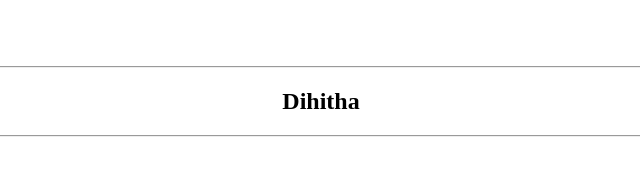
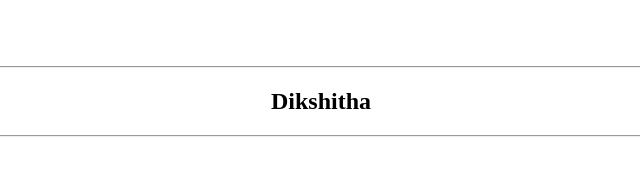
Before and after one commit to Devan-sridhar/Myproject_repo1, a plain HTML site: page index.html in a window 1280 px wide. Shown: the full height of the page, 319-959 px from the left. Drawn offline with Linux system fonts and the light colour scheme.

Commit message:
Modified

```diff
--- a/index.html
+++ b/index.html
@@ -4,6 +4,6 @@
 <hr>
 
 <center>
-<h2>Dihitha</h2>
+<h2>Dikshitha</h2>
 </center>
 <hr>
```
